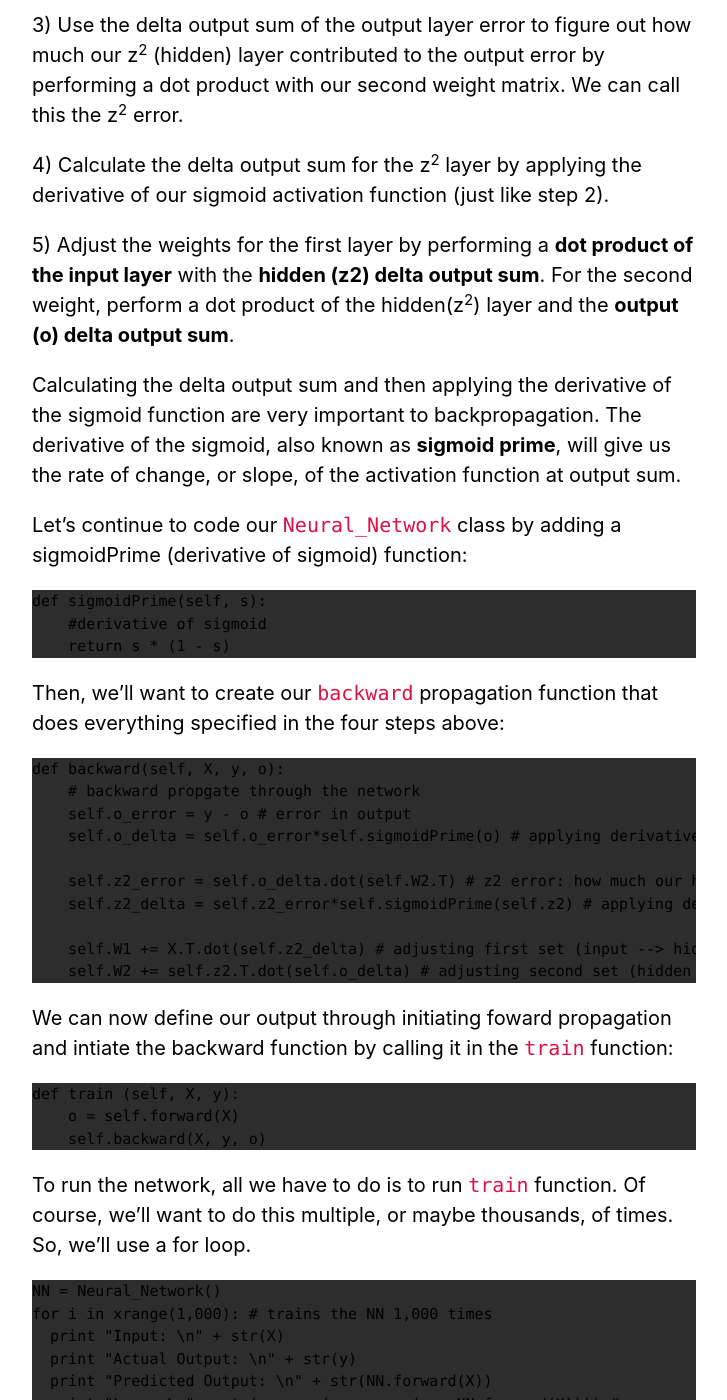
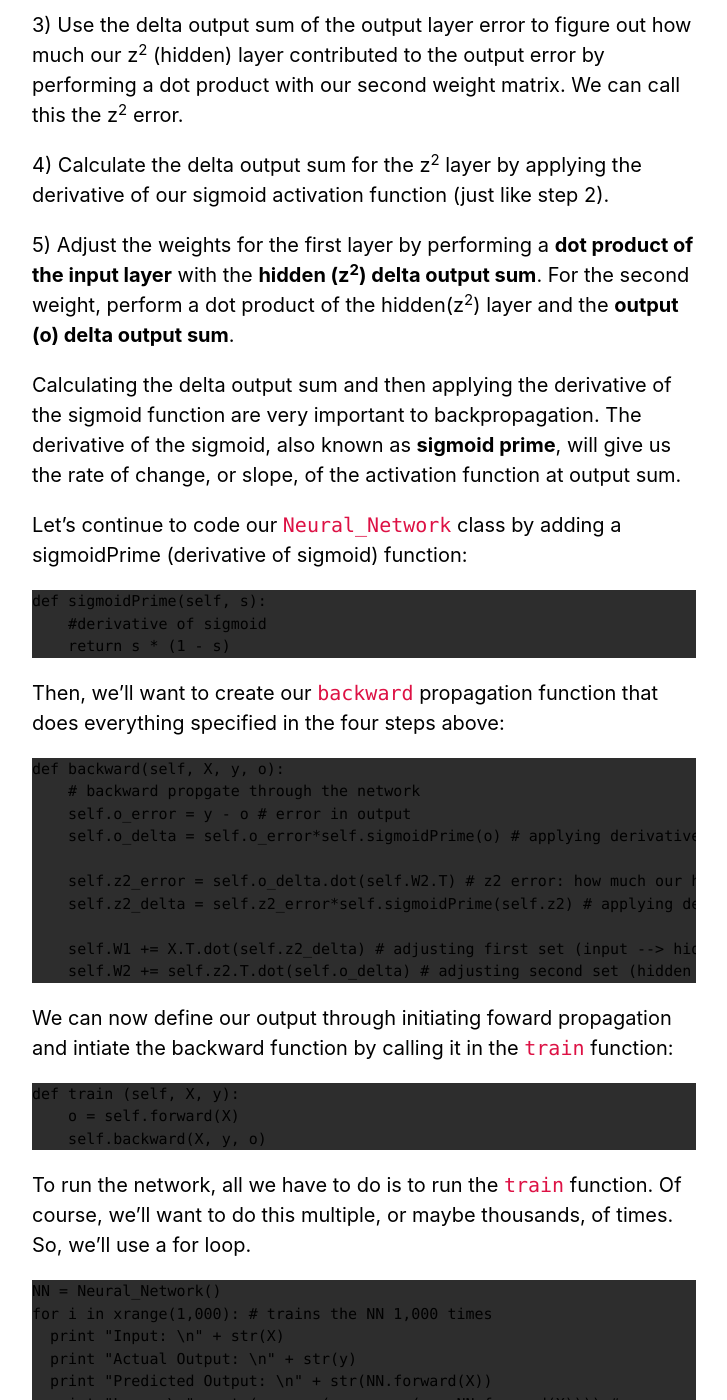
Before and after one commit to TryEnlight/tryenlight.github.io, a Jekyll site: the page built from _posts/2017-08-02-neural-network.md, in a window 1280 px wide and 1400 px high, scrolled down 10629 px. Shown: the whole window, without its empty margins (276-1003 px from the left). Built offline with Jekyll 4.4.1, drawn with Linux system fonts in a browser that asks for light colours; nearby versions of some CDN libraries; comment, search, counter and statistics services are not loaded.

Commit message:
edits pt2

```diff
--- a/_posts/2017-08-02-neural-network.md
+++ b/_posts/2017-08-02-neural-network.md
@@ -287,7 +287,7 @@ Here's how we will calculate the incremental change to our weights:
 
 4) Calculate the delta output sum for the z<sup>2</sup> layer by applying the derivative of our sigmoid activation function (just like step 2).
 
-5) Adjust the weights for the first layer by performing a **dot product of the input layer** with the **hidden (z2) delta output sum**. For the second weight, perform a dot product of the hidden(z<sup>2</sup>) layer and the **output (o) delta output sum**.
+5) Adjust the weights for the first layer by performing a **dot product of the input layer** with the **hidden (z<sup>2</sup>) delta output sum**. For the second weight, perform a dot product of the hidden(z<sup>2</sup>) layer and the **output (o) delta output sum**.
 
 Calculating the delta output sum and then applying the derivative of the sigmoid function are very important to backpropagation. The derivative of the sigmoid, also known as **sigmoid prime**, will give us the rate of change, or slope, of the activation function at output sum.
 
@@ -322,7 +322,7 @@ def train (self, X, y):
     self.backward(X, y, o)
 </pre>
 
-To run the network, all we have to do is to run `train` function. Of course, we'll want to do this multiple, or maybe thousands, of times. So, we'll use a for loop.
+To run the network, all we have to do is to run the `train` function. Of course, we'll want to do this multiple, or maybe thousands, of times. So, we'll use a for loop.
 
 <pre class="prettyprint linenums">
 NN = Neural_Network()
```
